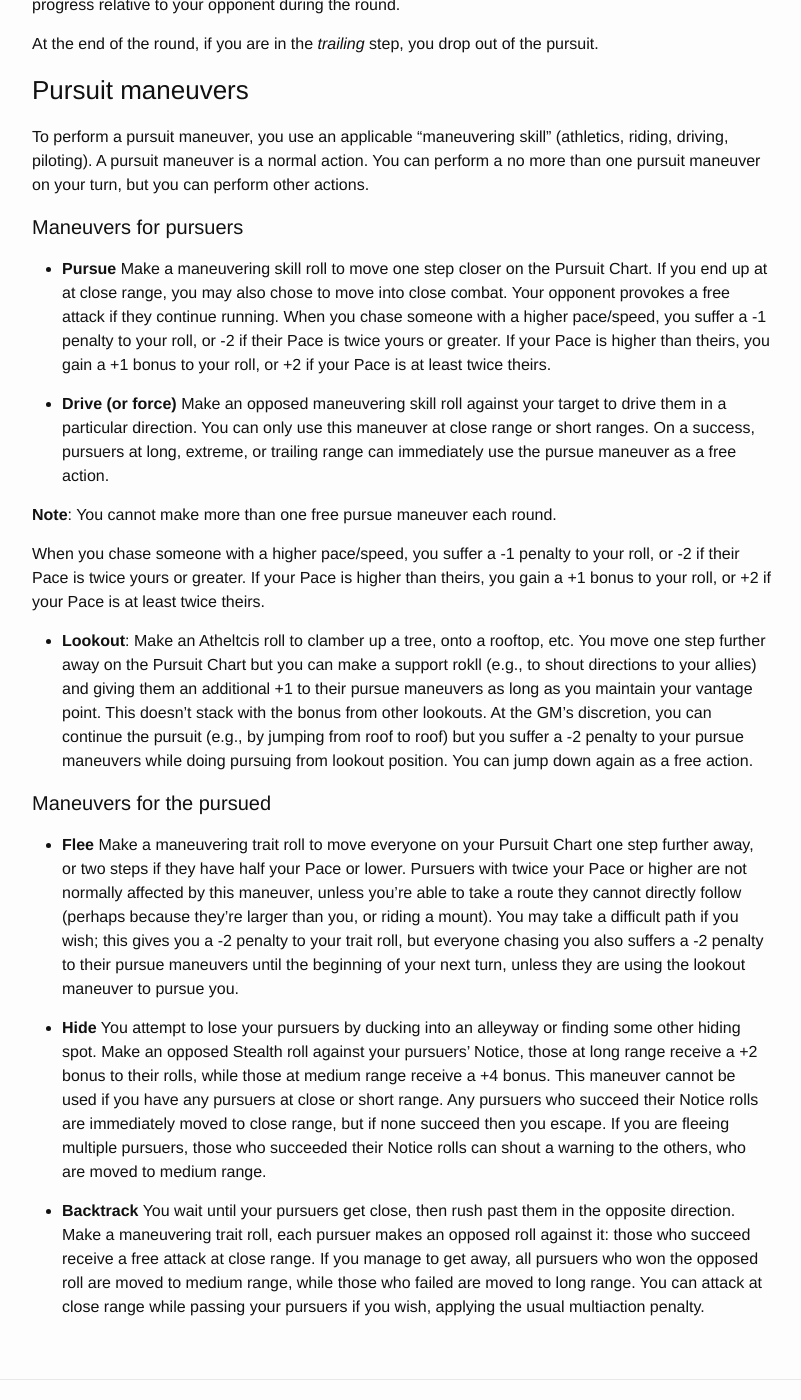
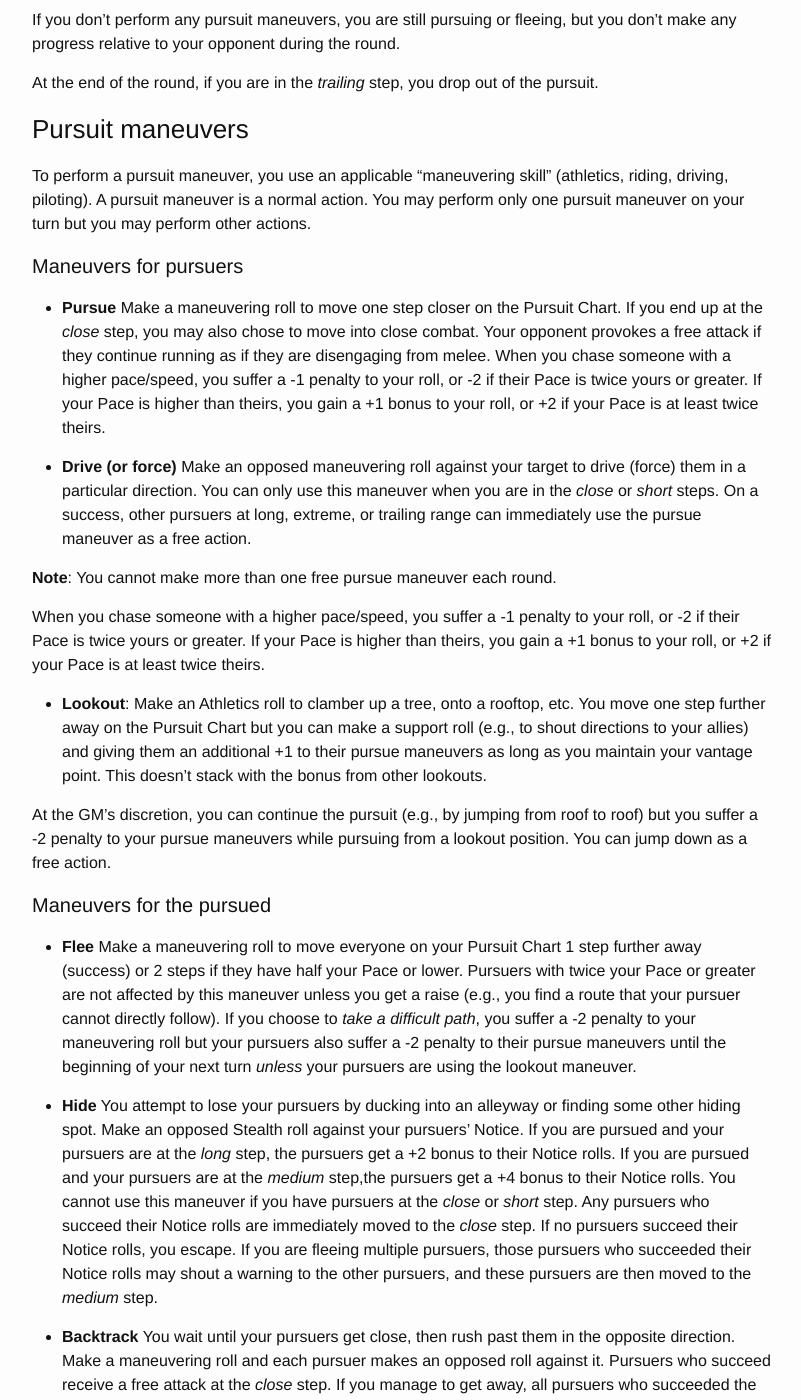
Before and after one commit to achall36/RoxvilleRooster.github.io, a Jekyll site: the page built from sw-pursuits.md, in a window 1280 px wide and 1400 px high, scrolled down 1093 px. Shown: the whole window, without its empty margins (238-1039 px from the left). Built offline with Jekyll 4.4.1, drawn with Linux system fonts in a browser that asks for light colours; some of the changed text lies outside the part shown.

Commit message:
Update sw-pursuits.md

```diff
--- a/sw-pursuits.md
+++ b/sw-pursuits.md
@@ -9,18 +9,23 @@
 
 Each pursuit is divided into six range steps.
 These steps are marked on a Pursuit Chart.
-1. close (melee attack, ranged attack)
-2. short (ranged attack)
-3. medium (ranged attack)
-4. long
-5. extreme
-6. trailing
+
+| Step | Permitted Attacks | Pursuit Maneuvers | Pursued Maneuvers |
+| - | - | - | - |
+| Close | Melee, Ranged | Pursue, Drive, Lookout | Backtrack, Flee  |
+| Short | Ranged | Pursue, Drive, Lookout  | Backtrack, Flee |
+| Medium | Ranged | Pursue, Lookout | Flee, Hide |
+| Long | Ranged* | Pursue, Lookout  | Flee, Hide |
+| Extreme |  | Pursue, Lookout | Flee, Hide |
+| Trailing |  | Pursue, Lookout | Flee, Hide |
+
+
 
 ### Initiating a pursuit
 
-To run, announce your intent to escape.
-"Escape" maneuver requires a successful Athletics roll (or applicable maneuvering skill) as a full-round action.
-On a success, character attracks free attacks for disengaging from combat.
+To run, start by announcing your intention to escape.
+The "escape" combat maneuver requires a successful Athletics roll (or applicable maneuvering skill) as a full-round action.
+On a success, you attract free attacks for disengaging from combat.
 
 To pursue, announce your intent to pursue.
 The pursuer moves to the short step on the Pursuit Chart.
@@ -29,14 +34,14 @@
 
 ### Process
 
-1. Draw an action card at the start of each round.
+1. Draw an action card at the start of each round as if it were initiative.
 If you have a higher action card, you act before (or after) others with lower cards.
 You may want to act later in a round after you've observed your opponent's action.
 
 2. Perform a pursuit maneuver on your turn as a normal action.
-The following other actions are permitted:
-attacks, support rolls, tests, spellcasting, etc., at the GM's discretion.
-If you wish to perform multiple actions, you take the multi-action penalty.
+The following other actions are permitted at the GM's discretion:
+attacks, support rolls, tests, spell-casting.
+If you wish to perform multiple actions, you must declare them up front and take the multi-action penalty on your actions.
 
 **Note**: It is assumed that characters are _always_ moving during a pursuit.
 
@@ -49,20 +54,20 @@
 
 To perform a pursuit maneuver, you use an applicable "maneuvering skill" (athletics, riding, driving, piloting).
 A pursuit maneuver is a normal action.
-You can perform a no more than one pursuit maneuver on your turn, but you can perform other actions.
+You may perform only one pursuit maneuver on your turn but you may perform other actions.
 
 #### Maneuvers for pursuers
 
-* **Pursue** Make a maneuvering skill roll to move one step closer on the Pursuit Chart.
-If you end up at at close range, you may also chose to move into close combat.
-Your opponent provokes a free attack if they continue running.
+* **Pursue** Make a maneuvering roll to move one step closer on the Pursuit Chart.
+If you end up at the _close_ step, you may also chose to move into close combat.
+Your opponent provokes a free attack if they continue running as if they are disengaging from melee.
 When you chase someone with a higher pace/speed,
 you suffer a -1 penalty to your roll, or -2 if their Pace is twice yours or greater.
 If your Pace is higher than theirs, you gain a +1 bonus to your roll, or +2 if your Pace is at least twice theirs.
 
-* **Drive (or force)** Make an opposed maneuvering skill roll against your target to drive them in a particular direction.
-You can only use this maneuver at close range or short ranges.
-On a success, pursuers at long, extreme, or trailing range can immediately use the pursue maneuver as a free action.
+* **Drive (or force)** Make an opposed maneuvering roll against your target to drive (force) them in a particular direction.
+You can only use this maneuver when you are in the _close_ or _short_ steps.
+On a success, other pursuers at long, extreme, or trailing range can immediately use the pursue maneuver as a free action.
 
 **Note**: You cannot make more than one free pursue maneuver each round.
 
@@ -70,20 +75,40 @@
 you suffer a -1 penalty to your roll, or -2 if their Pace is twice yours or greater.
 If your Pace is higher than theirs, you gain a +1 bonus to your roll, or +2 if your Pace is at least twice theirs.
 
-* **Lookout**: Make an Atheltcis roll to clamber up a tree, onto a rooftop, etc.
-You move one step further away on the Pursuit Chart but you can make a support rokll (e.g., to shout directions to your allies)
+* **Lookout**: Make an Athletics roll to clamber up a tree, onto a rooftop, etc.
+You move one step further away on the Pursuit Chart but you can make a support roll (e.g., to shout directions to your allies)
 and giving them an additional +1 to their pursue maneuvers as long as you maintain your vantage point.
 This doesn’t stack with the bonus from other lookouts.
+
 At the GM's discretion, you can continue the pursuit (e.g., by jumping from roof to roof) but
-you suffer a -2 penalty to your pursue maneuvers while doing pursuing from lookout position.
-You can jump down again as a free action.
+you suffer a -2 penalty to your pursue maneuvers while pursuing from a lookout position.
+You can jump down as a free action.
 
 
 
 #### Maneuvers for the pursued
 
-* **Flee** Make a maneuvering trait roll to move everyone on your Pursuit Chart one step further away, or two steps if they have half your Pace or lower. Pursuers with twice your Pace or higher are not normally affected by this maneuver, unless you’re able to take a route they cannot directly follow (perhaps because they’re larger than you, or riding a mount). You may take a difficult path if you wish; this gives you a -2 penalty to your trait roll, but everyone chasing you also suffers a -2 penalty to their pursue maneuvers until the beginning of your next turn, unless they are using the lookout maneuver to pursue you.
+* **Flee** Make a maneuvering roll to move everyone on your Pursuit Chart 1 step further away (success)
+or 2 steps if they have half your Pace or lower.
+Pursuers with twice your Pace or greater are not affected by this maneuver unless you get a raise
+(e.g., you find a route that your pursuer cannot directly follow).
+If you choose to _take a difficult path_, you suffer a -2 penalty to your maneuvering roll but
+your pursuers also suffer a -2 penalty to their pursue maneuvers until the beginning of your next turn
+_unless_ your pursuers are using the lookout maneuver.
 
-* **Hide** You attempt to lose your pursuers by ducking into an alleyway or finding some other hiding spot. Make an opposed Stealth roll against your pursuers' Notice, those at long range receive a +2 bonus to their rolls, while those at medium range receive a +4 bonus. This maneuver cannot be used if you have any pursuers at close or short range. Any pursuers who succeed their Notice rolls are immediately moved to close range, but if none succeed then you escape. If you are fleeing multiple pursuers, those who succeeded their Notice rolls can shout a warning to the others, who are moved to medium range.
+* **Hide** You attempt to lose your pursuers by ducking into an alleyway or finding some other hiding spot.
+Make an opposed Stealth roll against your pursuers' Notice.
+If you are pursued and your pursuers are at the _long_ step, the pursuers get a +2 bonus to their Notice rolls.
+If you are pursued and your pursuers are at the _medium_ step,the pursuers get a +4 bonus to their Notice rolls.
+You cannot use this maneuver if you have pursuers at the _close_ or _short_ step.
+Any pursuers who succeed their Notice rolls are immediately moved to the _close_ step.
+If no pursuers succeed their Notice rolls, you escape.
+If you are fleeing multiple pursuers, those pursuers who succeeded their Notice rolls may shout a warning to the other pursuers,
+and these pursuers are then moved to the _medium_ step.
 
-* **Backtrack** You wait until your pursuers get close, then rush past them in the opposite direction. Make a maneuvering trait roll, each pursuer makes an opposed roll against it: those who succeed receive a free attack at close range. If you manage to get away, all pursuers who won the opposed roll are moved to medium range, while those who failed are moved to long range. You can attack at close range while passing your pursuers if you wish, applying the usual multiaction penalty.
+* **Backtrack** You wait until your pursuers get close, then rush past them in the opposite direction.
+Make a maneuvering roll and each pursuer makes an opposed roll against it.
+Pursuers who succeed receive a free attack at the _close_ step.
+If you manage to get away, all pursuers who succeeded the opposed roll are moved to the _medium_ step.
+All pursuers who failed are moved to the _long_ step.
+You can attack at the _close_ step while passing your pursuers but the multi-action penalty applies.
```
